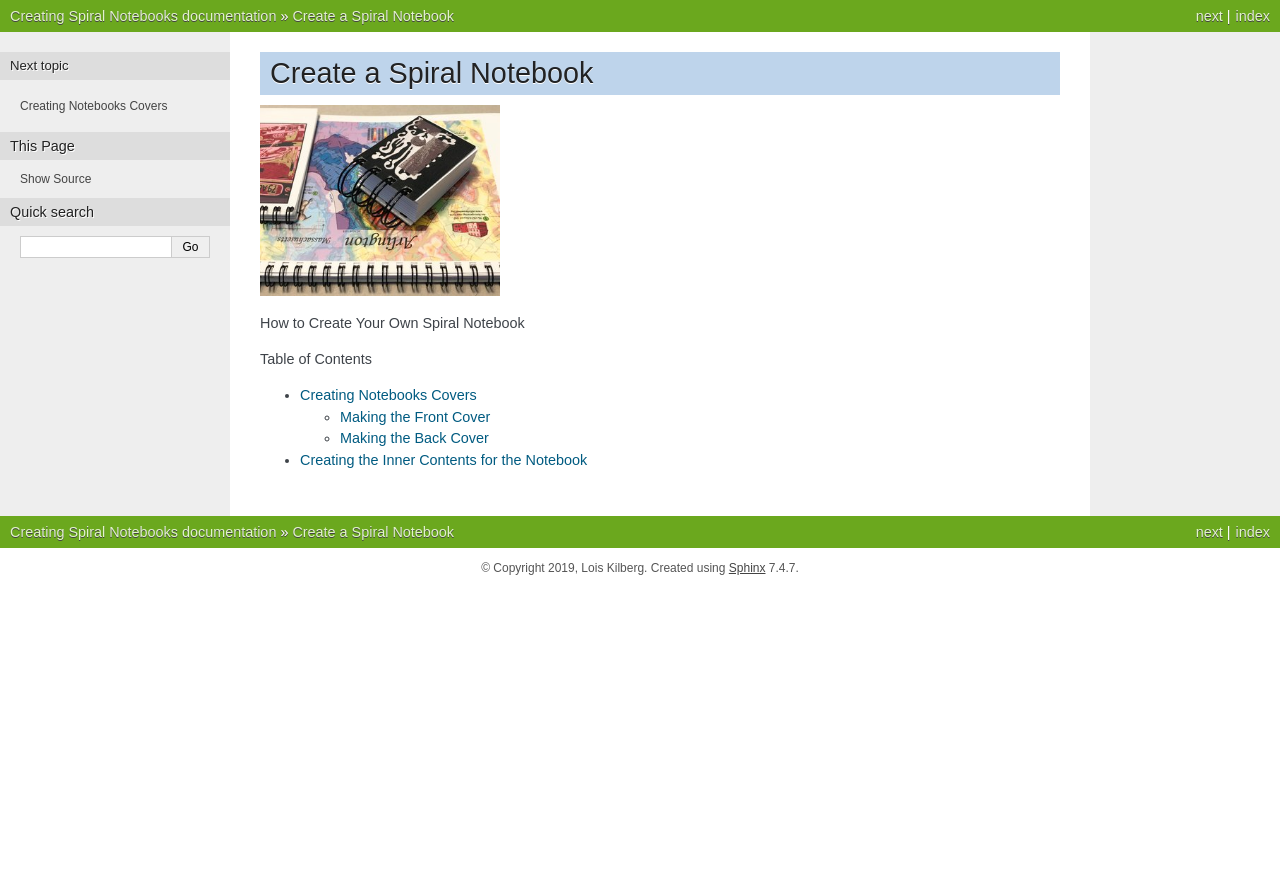
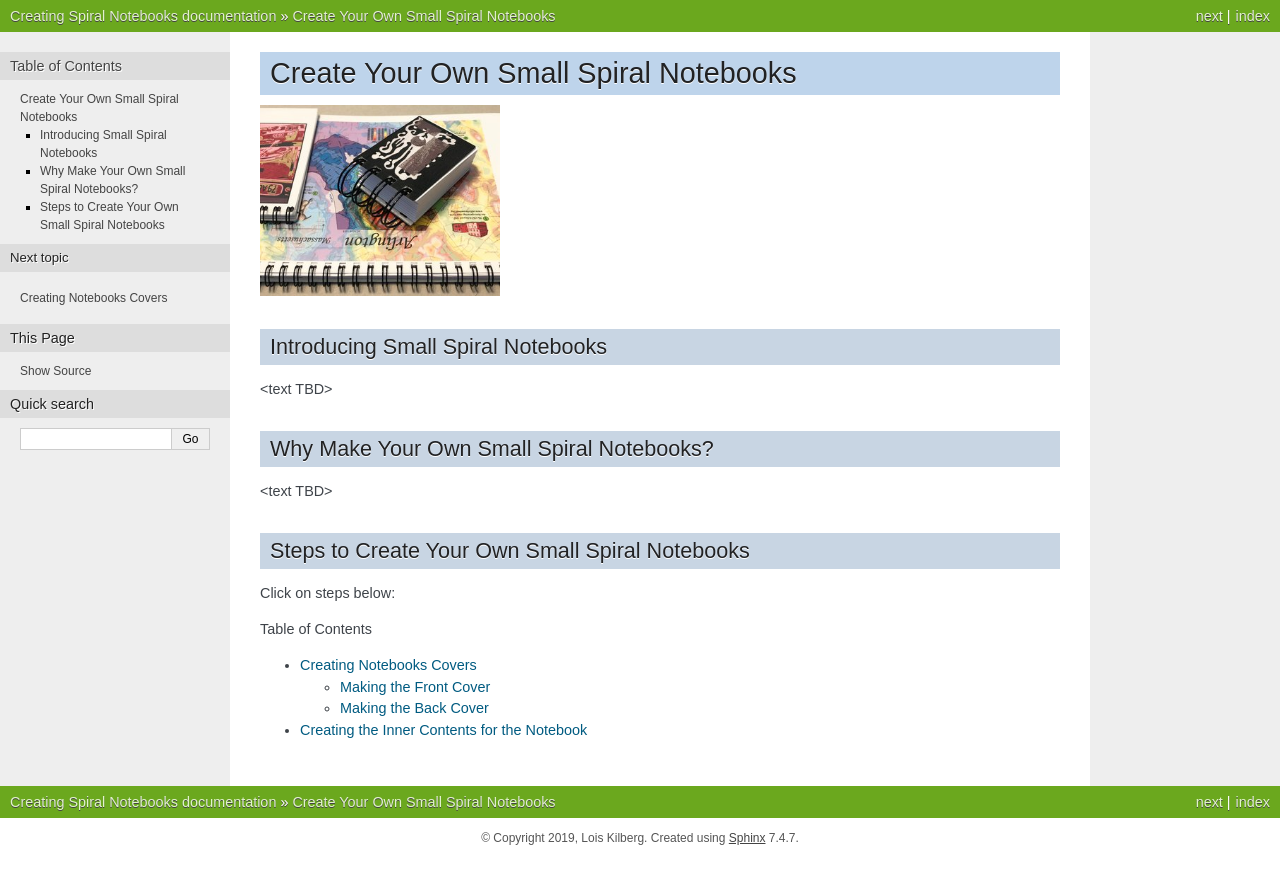
Before and after one commit to loiskilberg/create_spiral_notebook, a Sphinx documentation site: the page built from source/index.rst, in a window 1280 px wide. Shown: the top 884 px of the page. Built offline with Sphinx 7.4.7, drawn with Linux system fonts in a browser that asks for light colours.

Commit message:
add section titles

```diff
--- a/source/index.rst
+++ b/source/index.rst
@@ -1,12 +1,22 @@
-Create a Spiral Notebook
-########################
+Create Your Own Small Spiral Notebooks
+######################################
 
 
 .. image:: images/photo_notebooks.jpg
          :name: photo of spiral notebooks
          :width: 30%
 
-How to Create Your Own Spiral Notebook
+Introducing Small Spiral Notebooks
+==================================
+<text TBD>
+
+Why Make Your Own Small Spiral Notebooks?
+=========================================
+<text TBD>
+
+Steps to Create Your Own Small Spiral Notebooks
+================================================
+Click on steps below:
 
 |Contents|
 
```
